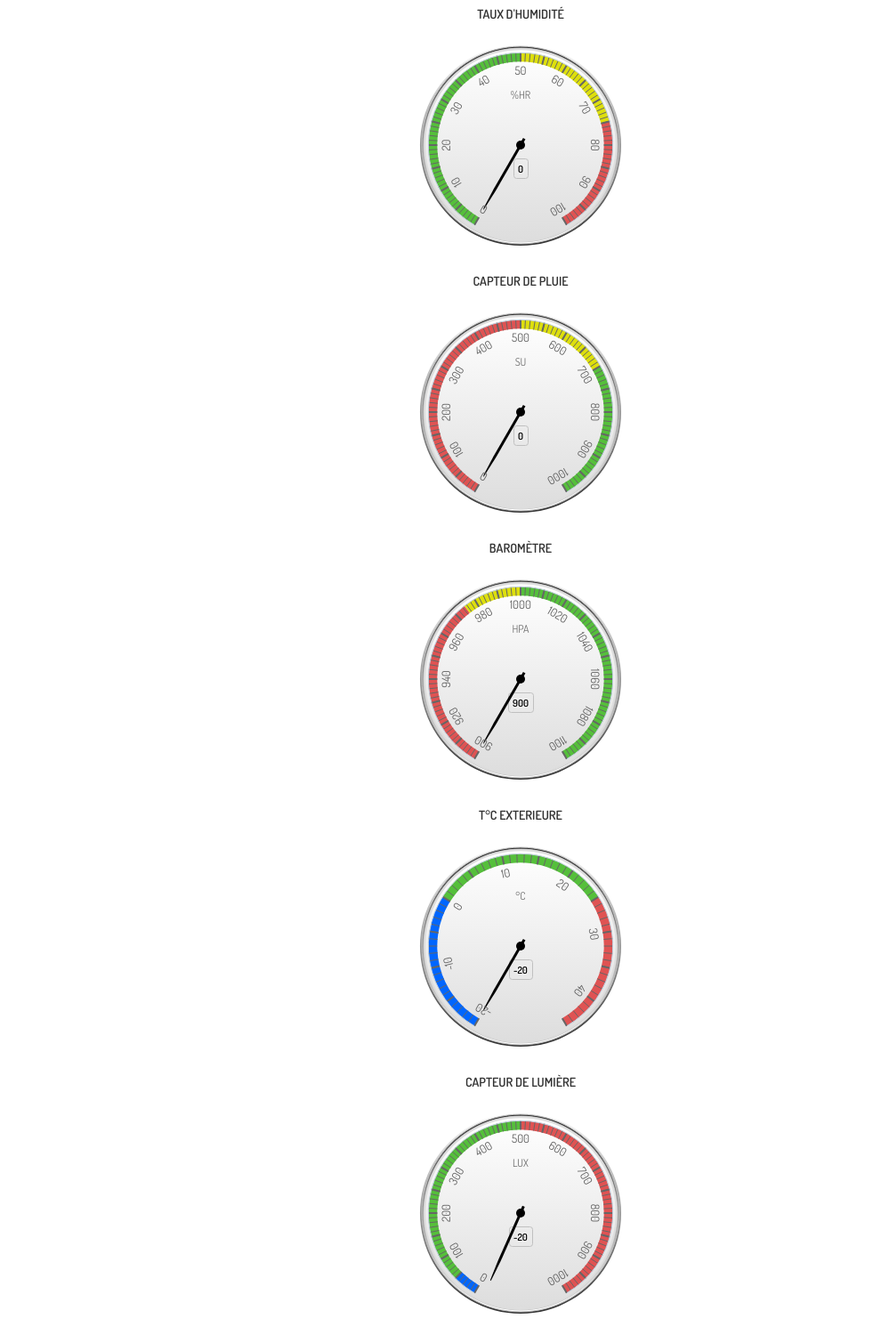
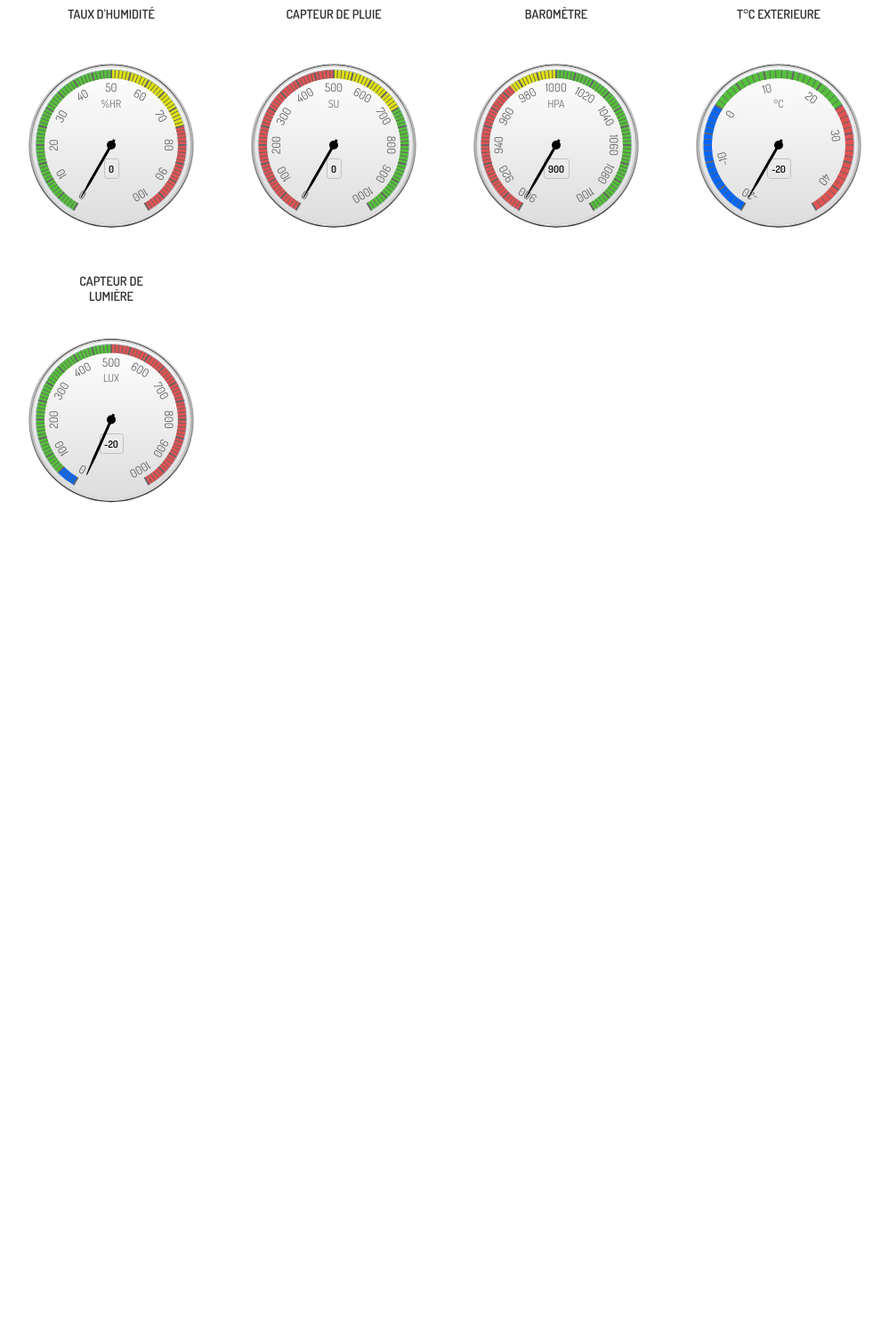
Before and after one commit to Maxime001/Station_Meteo, a PHP site: page / in a window 1280 px wide. Shown: the whole page at 89% size, without its empty margins (55-1054 px from the left). After the commit the page ends 565 px from the top, so only its background shows below. Run offline with PHP 8.4, Linux system fonts and the light colour scheme; data that the repository does not hold is empty.

Commit message:
Bootstrap fix

```diff
--- a/index.php
+++ b/index.php
@@ -11,10 +11,9 @@ Autoloader::register();
     <script type="text/javascript" src="js/libs/jquery-2.2.3.min.js"></script>
 
     <meta http-equiv="Content-Type" content="text/html; charset=utf-8">
+    <meta name="viewport" content="width=device-width, initial-scale=1">
     <link rel="stylesheet" type="text/css" href="css/main.css">
     <link rel="stylesheet" type="text/css" href="css/bootstrap.min.css">
-
-
 
     <!-- Highcharts -->
     <script src="js/libs/highcharts.js"></script>
@@ -37,22 +36,16 @@ Autoloader::register();
 
 <body>
 
-
-
 <!-- Affichage des jauges temps réel  -->
 <div class="container">
     <div class="row">
-        <div class="jauge col-lg2" id="humidite"></div>
-        <div class="jauge col-lg2" id="pluie"></div>
-        <div class="jauge col-lg2" id="pression"></div>
-        <div class="jauge col-lg2" id="temperatureExterieure"></div>
-        <div class="jauge col-lg2" id="luminosite"></div>
+        <div class="jauge col-xs-2" id="humidite"></div>
+        <div class="jauge col-xs-2" id="pluie"></div>
+        <div class="jauge col-xs-2" id="pression"></div>
+        <div class="jauge col-xs-2" id="temperatureExterieure"></div>
+        <div class="jauge col-xs-2" id="luminosite"></div>
     </div>
 </div>
-
-
-
-
 
 
  <!--Affichage des graphiques journaliers
```
